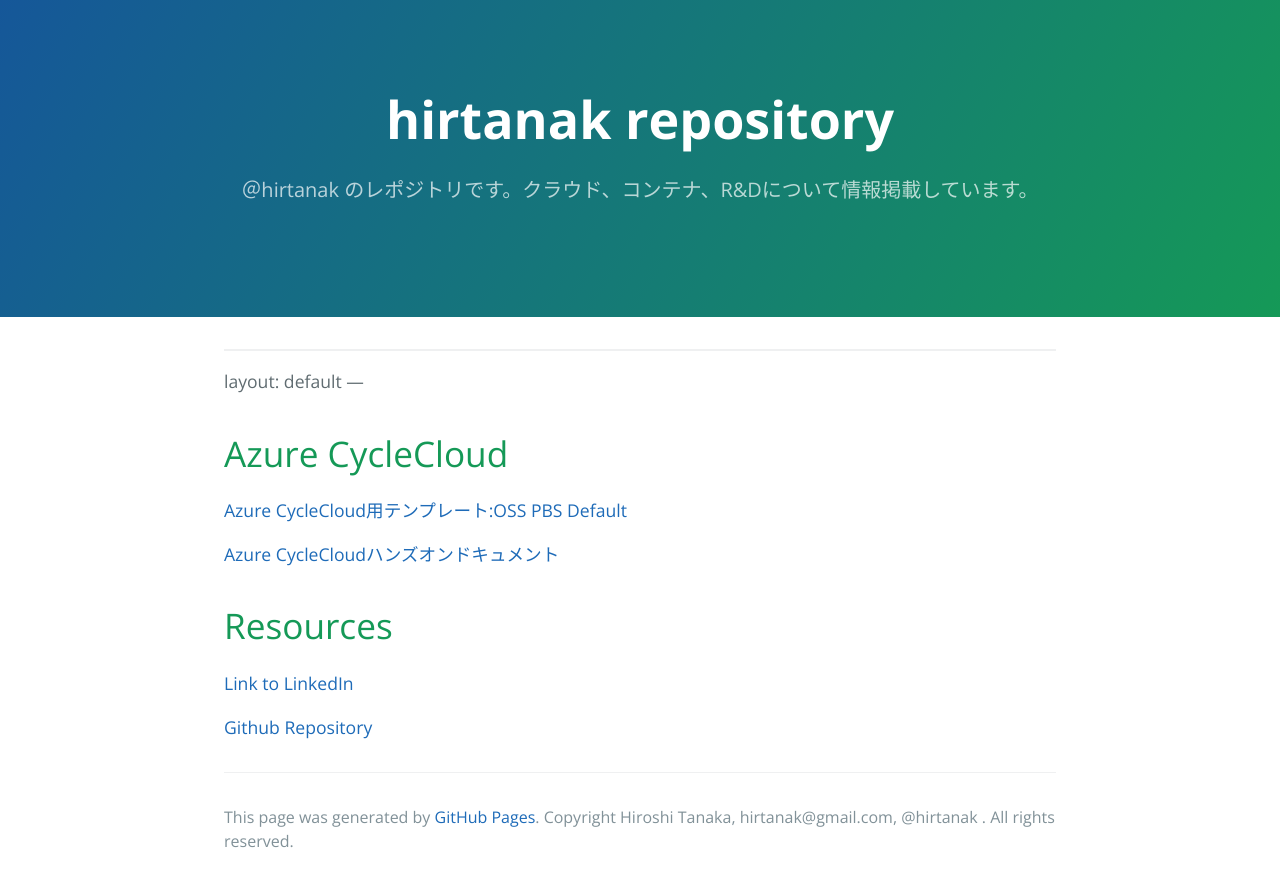
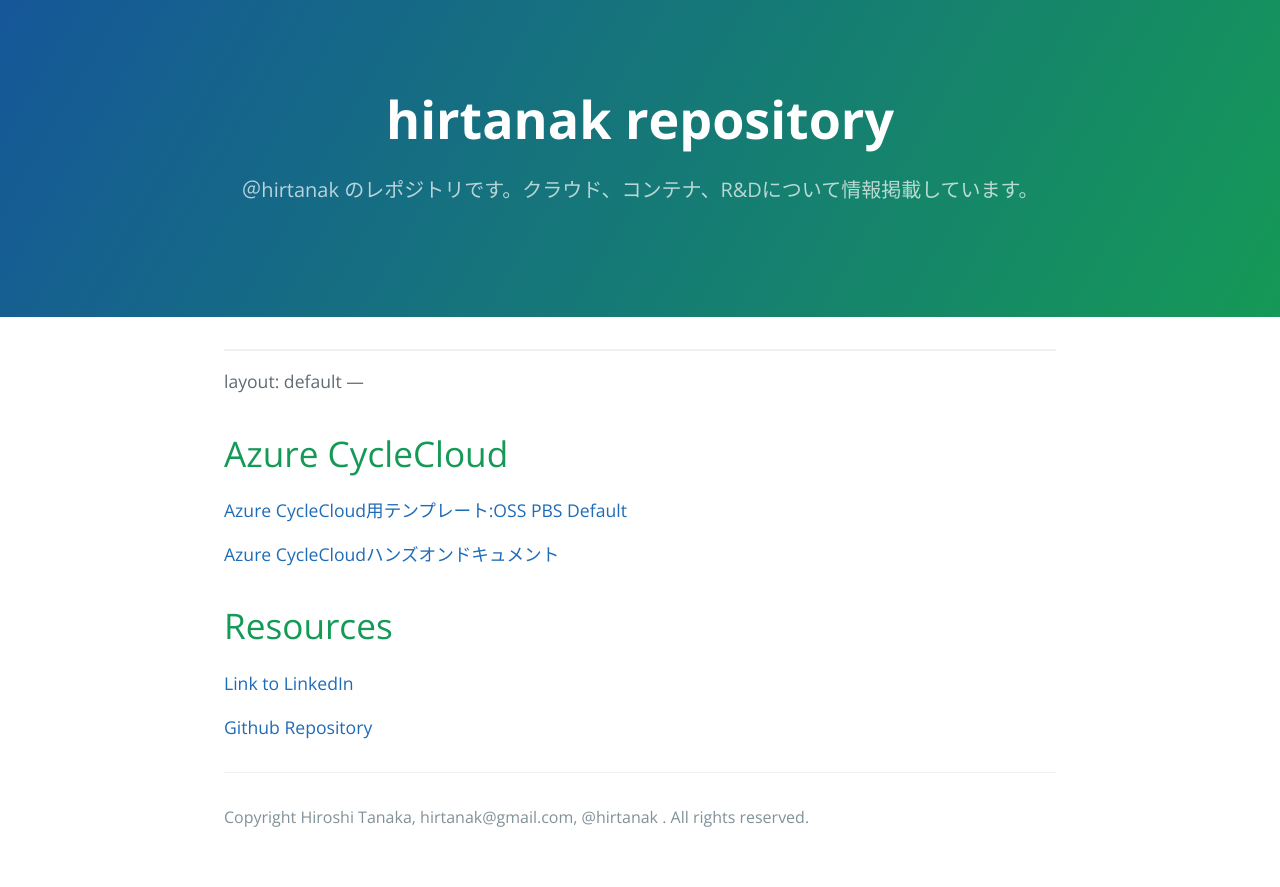
Before and after one commit to hirtanak/hirtanak.github.io, a Jekyll site: the page built from index.md, in a window 1280 px wide. Shown: the top 887 px of the page. Built offline with Jekyll 4.4.1, drawn with Linux system fonts in a browser that asks for light colours; our own code applies the rules of GitHub Pages for plain Markdown files.

Commit message:
update README.md and fix

```diff
--- a/_layouts/default.html
+++ b/_layouts/default.html
@@ -37,7 +37,7 @@
         {% if site.github.is_project_page %}
           <span class="site-footer-owner"><a href="{{ site.github.repository_url }}">{{ site.github.repository_name }}</a> is maintained by <a href="{{ site.github.owner_url }}">{{ site.github.owner_name }}</a>.</span>
         {% endif %}
-        <span class="site-footer-credits">This page was generated by <a href="https://pages.github.com">GitHub Pages</a>. Copyright Hiroshi Tanaka, hirtanak@gmail.com, @hirtanak . All rights reserved.</span>
+        <span class="site-footer-credits">Copyright Hiroshi Tanaka, hirtanak@gmail.com, @hirtanak . All rights reserved.</span>
       </footer>
     </main>
   </body>
```
Also changed, not shown: 1 other file.
